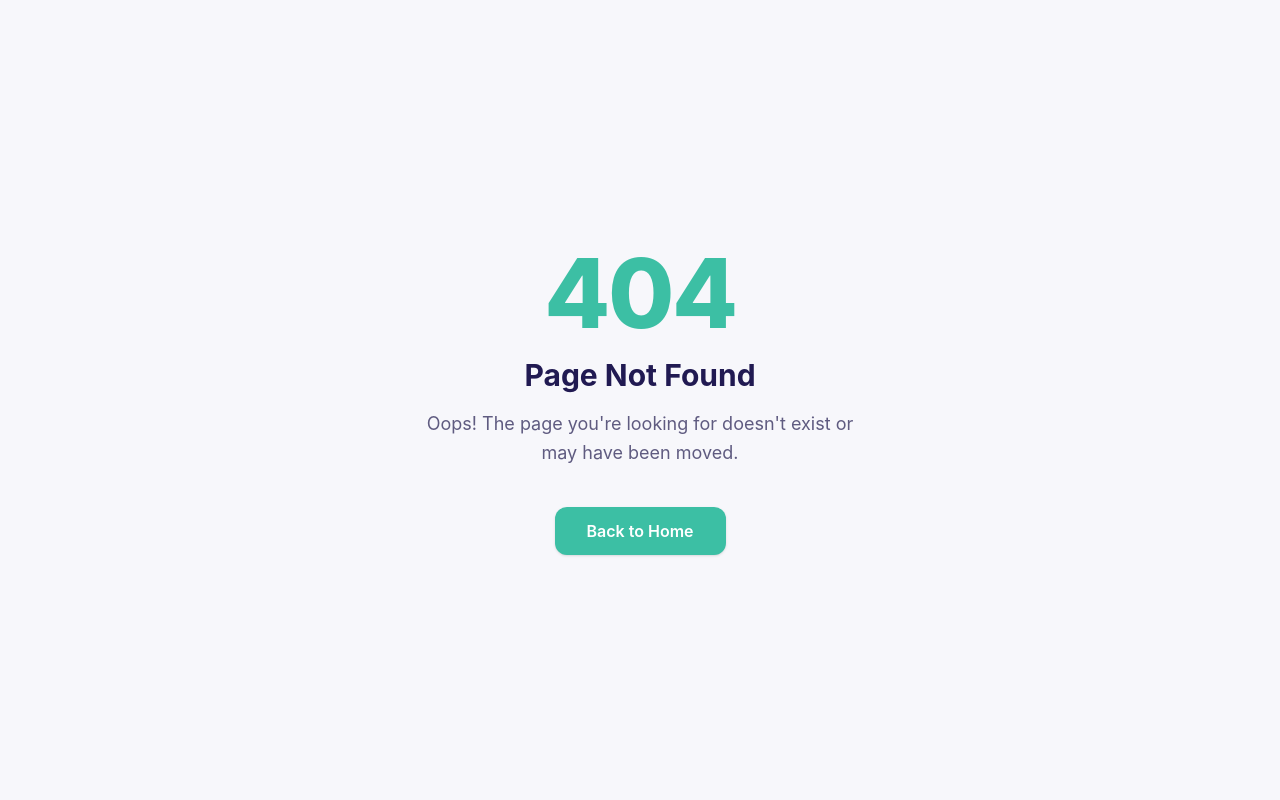
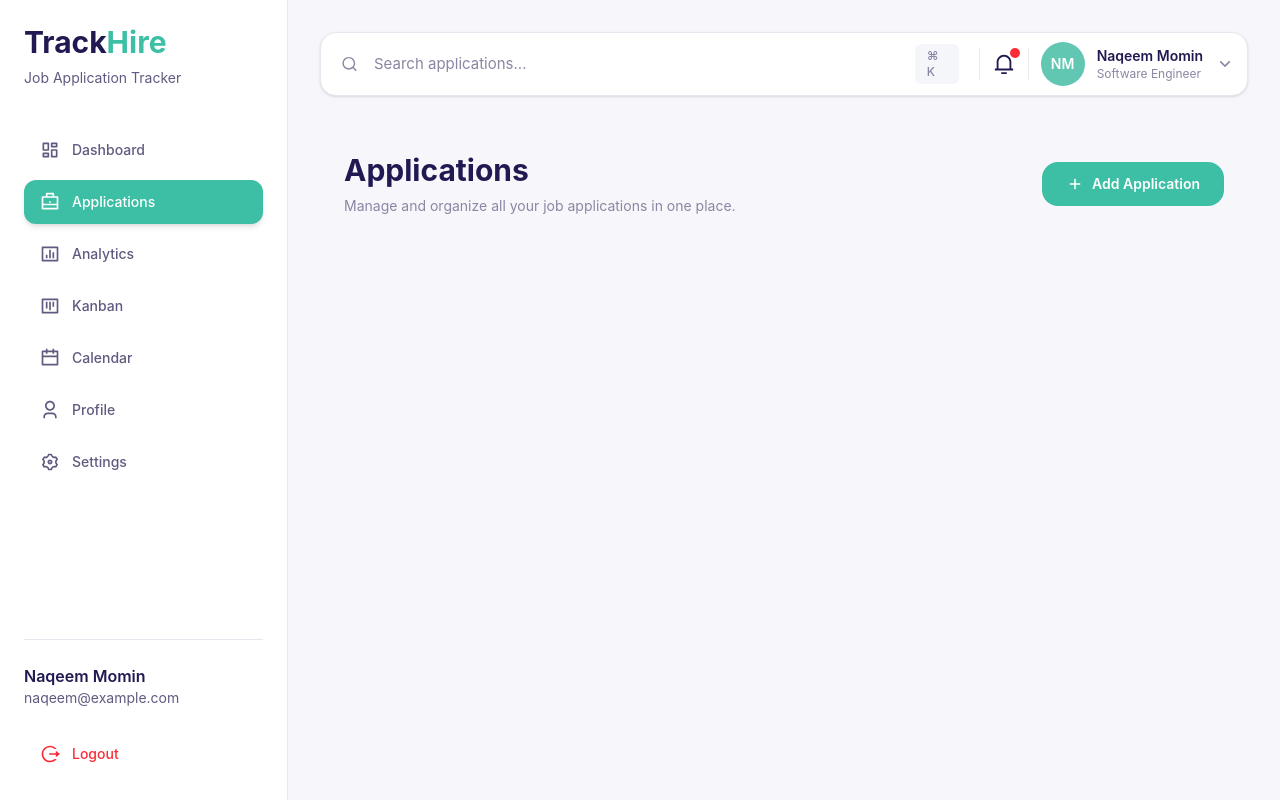
Before and after one commit to MohdNaqeem/TrackHire, a React (Vite) app: page /dashboard/applications in a window 1280 px wide. Before the commit this address had no page. Built offline with nearby package versions, Linux system fonts and the light colour scheme.

Commit message:
build application header

```diff
--- /dev/null
+++ b/src/components/Applications/ApplicationsHeader.jsx
@@ -0,0 +1,26 @@
+import { RiAddLine } from "react-icons/ri";
+
+const ApplicationsHeader = () => {
+  return (
+    <div className="mb-8 flex flex-col justify-between gap-5 sm:flex-row sm:items-center">
+      {/* Left Side */}
+      <div>
+        <h1 className="text-3xl font-bold text-[#211A52]">
+          Applications
+        </h1>
+
+        <p className="mt-2 text-sm text-[#8A86A3]">
+          Manage and organize all your job applications in one place.
+        </p>
+      </div>
+
+      {/* Right Side */}
+      <button className="flex items-center justify-center gap-2 rounded-2xl bg-[#3CBFA4] px-6 py-3 text-sm font-semibold text-white transition-all duration-300 hover:bg-[#31A88F] hover:shadow-lg">
+        <RiAddLine size={18} />
+        Add Application
+      </button>
+    </div>
+  );
+};
+
+export default ApplicationsHeader;
--- a/src/components/Dashboard/Sidebar/SidebarItem.jsx
+++ b/src/components/Dashboard/Sidebar/SidebarItem.jsx
@@ -4,6 +4,7 @@ const SidebarItem = ({ title, icon: Icon, path }) => {
   return (
     <NavLink
       to={path}
+      end={path === "/dashboard"}
       className={({ isActive }) =>
         `flex items-center gap-3 rounded-xl px-4 py-3 text-sm font-medium transition-all duration-300 ${
           isActive
--- a/src/docs/02-knowledge-check.md
+++ b/src/docs/02-knowledge-check.md
@@ -416,3 +416,15 @@ I separated the mock data from the presentation layer to follow the Single Respo
 ### Answer
 
 The BarChart receives an array of objects through its data prop. Each chart element uses a dataKey to identify which property from each object it should render. For example, XAxis uses the day property for labels, while Bar uses the applications property to determine the height of each bar.
+
+------------------------------------------------------------------------------------------------------------------------
+
+## Feature 6 : Application Header
+
+### Question 1
+
+**Why did you create ApplicationsHeader**
+
+### Answer
+
+ApplicationsHeader is a reusable UI component responsible only for displaying the page heading and primary action. I kept it separate from Applications.jsx so the page component remains clean and only composes smaller reusable components.
--- a/src/pages/Applications/Applications.jsx
+++ b/src/pages/Applications/Applications.jsx
@@ -0,0 +1,17 @@
+import ApplicationsHeader from "../../components/Applications/ApplicationsHeader";
+
+const Applications = () => {
+  return (
+    <section className="p-6">
+      <ApplicationsHeader />
+
+      {/* Search & Filters */}
+
+      {/* Applications Table */}
+
+      {/* Pagination */}
+    </section>
+  );
+};
+
+export default Applications;
--- a/src/routes/AppRoutes.jsx
+++ b/src/routes/AppRoutes.jsx
@@ -11,6 +11,7 @@ import Dashboard from "../pages/Dashboard/Dashboard";
 
 import MainLayout from "../layouts/MainLayout";
 import DashboardLayout from "../layouts/DashboardLayout";
+import Applications from "../pages/Applications/Applications";
 
 function AppRoutes() {
   return (
@@ -28,8 +29,9 @@ function AppRoutes() {
       <Route path="/signup" element={<Signup />} />
 
       {/* Dashboard Pages */}
-      <Route element={<DashboardLayout />}>
-        <Route path="/dashboard" element={<Dashboard />} />
+      <Route path="/dashboard" element={<DashboardLayout />}>
+        <Route index element={<Dashboard />} />
+        <Route path="applications" element={<Applications />} />
       </Route>
 
       {/* 404 */}
```
Also changed, not shown: src/components/Dashboard/Sidebar/sidebarData.js (+6 -6 lines), src/components/ApplicationsToolbar/SearchBar.jsx (added), src/components/ApplicationsToolbar/SortDropdown.jsx (added), src/components/ApplicationsToolbar/StatusFilter.jsx (added), src/data/applicationsData.js (added).
